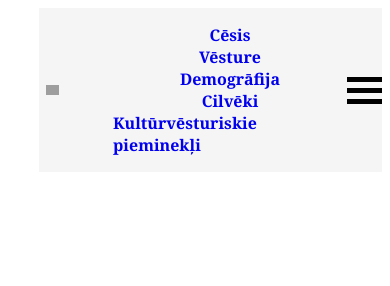
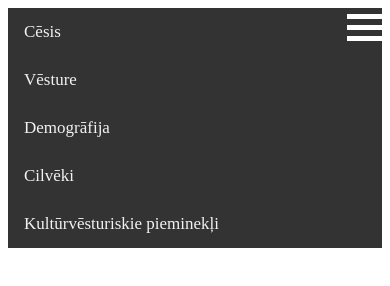
Before and after one commit to janismalinovskis/hamburger, a plain HTML site: page index.html in a window 390 px wide. Both pictures are taken after a click on the element 364 px from the left and 27 px from the top of the page. Drawn offline with Linux system fonts and the light colour scheme; grey boxes are pictures that could not be loaded.

Commit message:
Add files via upload

```diff
--- a/app.js
+++ b/app.js
@@ -1,8 +1,9 @@
+
 function responsive() {
-  let navigacija = document.getElementById("navigacija");
-  if (navigacija.className === "navlinks") {
-    navigacija.className = navigacija.className + "small-screen";
-  } else {
-    navigacija.className = "navlinks";
+    let navigacija = document.getElementById("navigacija");
+    if (navigacija.className === "navlinks") {
+      navigacija.className += " small-screen";
+    } else {
+      navigacija.className = "navlinks";
+    }
   }
-}
--- a/index.html
+++ b/index.html
@@ -1,46 +1,40 @@
 <!DOCTYPE html>
 <html lang="lv">
-  <head>
-    <meta charset="UTF-8" />
-    <meta http-equiv="X-UA-Compatible" content="IE=edge" />
-    <meta name="viewport" content="width=device-width, initial-scale=1.0" />
+<head>
+    <meta charset="UTF-8">
+    <meta http-equiv="X-UA-Compatible" content="IE=edge">
+    <meta name="viewport" content="width=device-width, initial-scale=1.0">
     <title>Cēsis</title>
-    <link rel="stylesheet" href="./style.css"
-  </head>
-  <body>
-    <main>
-      <!--sākas navigācija-->
-     <nav class="navbar">
-        <div class="logo">
-      <img src="https://upload.wikimedia.org/wikipedia/commons/2/29/Cesis_gerb.png" alt="logo" id="logoimg">
-        </div>
+</head>
+<body>
+
+<link rel="stylesheet" href="./style.css">
+    <div class="navlinks" id="navigacija">
+      <div  class="burger" onclick="responsive()">
+
+        <div></div>
+        <div></div>
+        <div></div>
+      </div>
+
+      <a href="#">Cēsis</a>
+
+
+          <a href="#">Vēsture</a>
+
+          <a href="#">Demogrāfija</a>
+
+
+          <a href="#">Cilvēki</a>
+
+
+          <a href="#">Kultūrvēsturiskie pieminekļi</a>
 
 
 
-            <ul class="navlinks" id="navigacija">
-
-           <li class="nvlink"> <a href="#">Cēsis</a></li>
 
 
-           <li class="nvlink"> <a href="#">Vēsture</a></li>
-
-           <li class="nvlink"> <a href="#">Demogrāfija</a></li>
-
-
-           <li class="nvlink"> <a href="#">Cilvēki</a></li>
-
-
-           <li class="nvlink"> <a href="#">Kultūrvēsturiskie pieminekļi</a> </li>
-            </ul>
-
-
-
-        <div id="burger" onclick="responsive()">
-
-          <div></div>
-          <div></div>
-          <div></div>
-        </div>
-      </nav>
-  <script src="./app.js"></script>
+    </div>
+<script src="./app.js"></script>
 </body>
+</html>
--- a/style.css
+++ b/style.css
@@ -1,112 +1,72 @@
-.navlinks ul{
-  display: flex;
-  flex-direction: row;
-  padding-left: 5%;
+
+.navlinks {
+    background-color: #333;
+    overflow: hidden;
   }
 
-#burger {
+
+  .navlinks a {
+    float: left;
+    display: block;
+    color: #f2f2f2;
+    text-align: center;
+    padding: 14px 16px;
+    text-decoration: none;
+    font-size: 17px;
+  }
+
+
+  .navlinks a:hover {
+    background-color: #ddd;
+    color: black;
+  }
+
+
+
+
+ .burger {
     display: none;
   }
-a {
-    text-decoration: none;
-  }
-  p {
-    margin-right: 30%;
-  }
-  img {
-    margin-left: 20%;
-  }
-  h1 {
-    margin-left: 25%;
-  }
-  body {
-    margin-left: 10%;
-  }
-  #img1 {
-    margin-left: 15%;
-  }
-  .navbar {
-    display: flex;
-    justify-content: space-between;
-    align-items: center;
 
-    background-color: whitesmoke;
-  }
-  .logo {
-    height: 3%;
-    width: 10%;
-    margin-left: 0%;
+@media screen and (max-width: 600px) {
+    .navlinks a {
+      display: none;
     }
 
-  .navlinks {
-    position: absolute;
-    display: flex;
-    flex-direction: row;
-    width: 55%;
-    justify-content: space-evenly;
-
+    .burger div{
+      width: 35px;
+    height: 5px;
+    background-color: rgb(255, 255, 255);
+    margin: 6px 0;
     }
 
-  #logoimg {
-    height: 30%;
-    width: 40%;
+
+    .burger:hover{
+      background-color: #ddd;
     }
 
-  .nvlink {
-    justify-content: space-evenly;
-    display: flex;
-    flex-direction: row;
-    color: black;
-    font-size: 100%;
-    font-weight: bold;
-    font-family: Georgia, "Times New Roman", Times, serif;
+
+    .burger {
+
+      display: block;
+    float: right;
     }
-  .nvlink:hover {
-    text-shadow: 5px 5px 5px;
   }
 
 
   @media screen and (max-width: 600px) {
-  .navbar{
-    align-content: flex-end;
-
+    .navlinks.small-screen {
+      position: relative;
     }
-
-    .navlinks{
-    display: none;
-  }
-  #burger{
-    display: inline;
+    .navlinks.small-screen.burger
+     {
+      position: fixed;
       right: 0;
       top: 0;
-
     }
-  .navlinks.small-screen{
-   display: flex;
-
-
-    position: absolute;
-flex-direction: column;
-margin-top: 200px;
-margin-right: 0;
-}
-
-
     .navlinks.small-screen a {
-  position: absolute;
-  flex-direction: column;
-  text-align: right;
-
-}
-
-  #burger div{
-    width: 35px;
-    height: 5px;
-    background-color: black;
-    margin: 6px 0;
-  }
-
-#burger:hover{
-  background-color: orange;
+      float: none;
+      display: block;
+      text-align: left;
     }
   }
```
Lines whose indentation alone changed are shown as unchanged.
